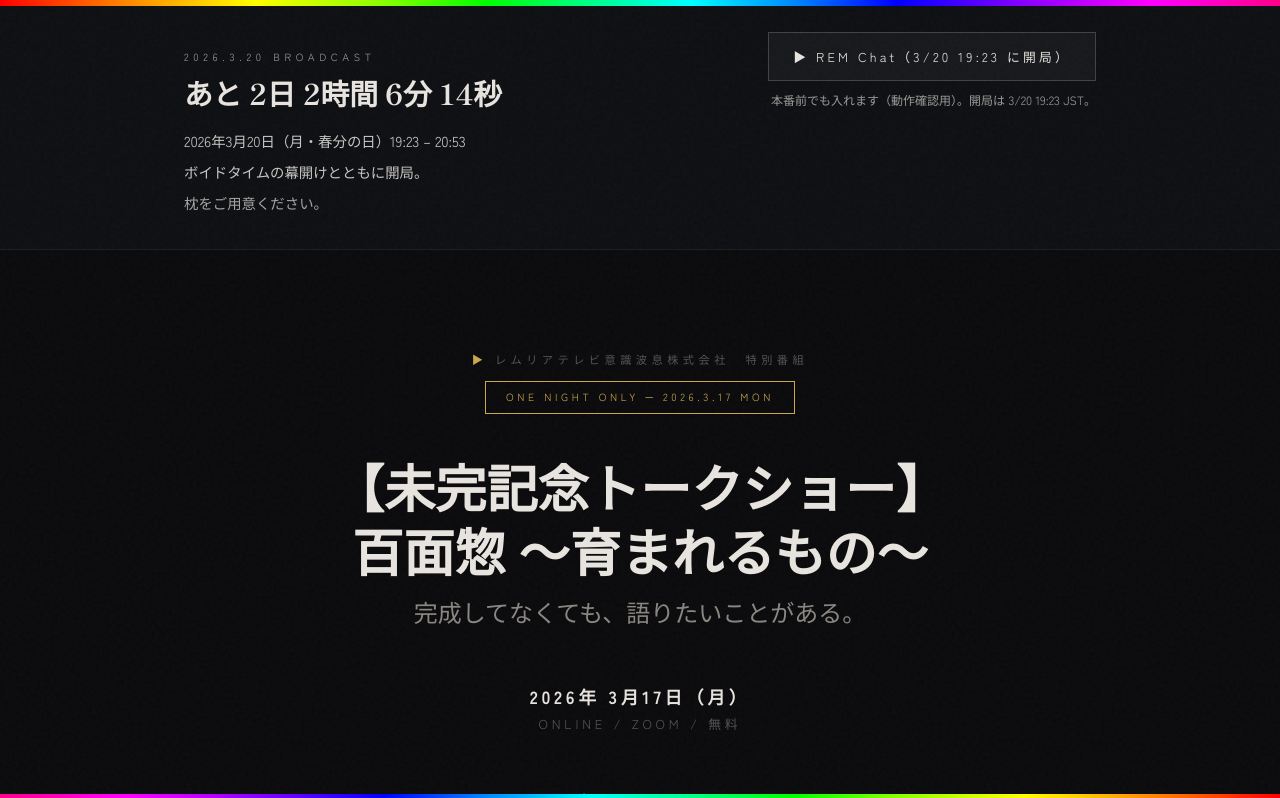
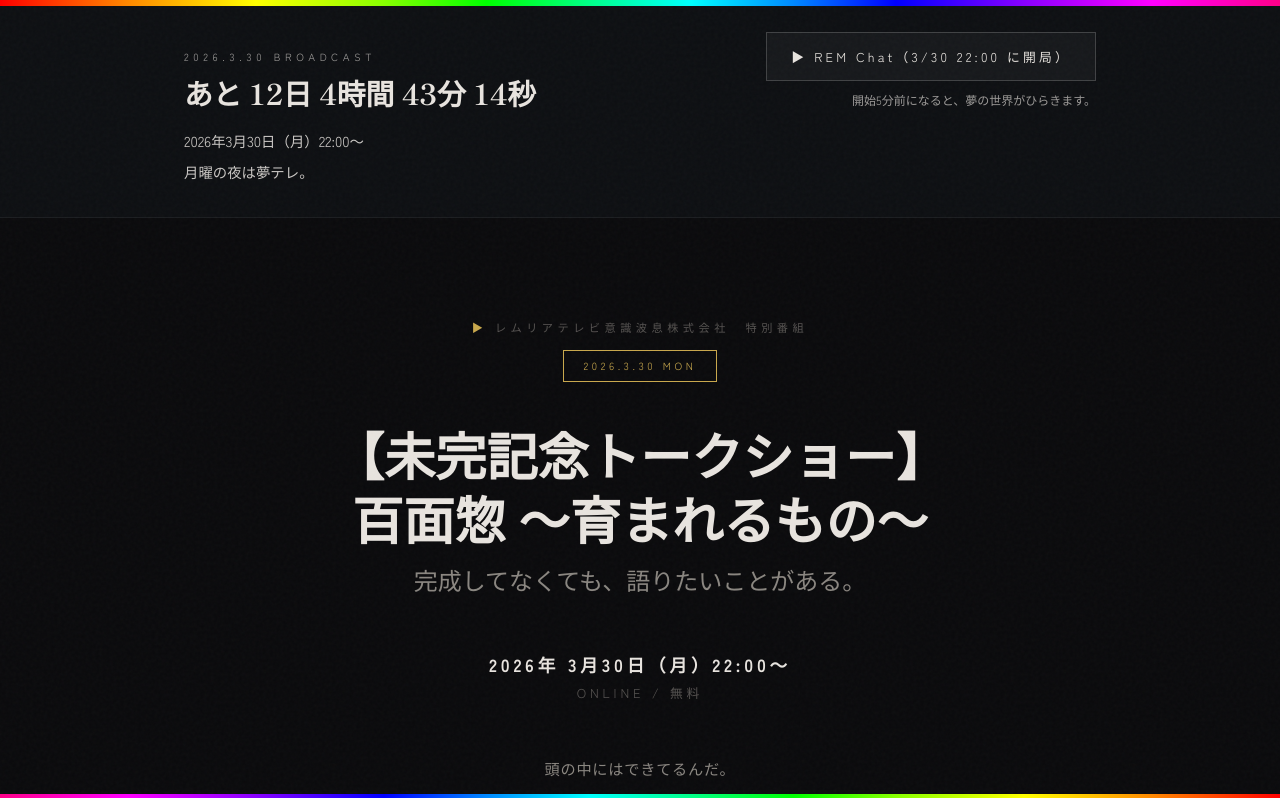
Before and after one commit to REMriaTV/mikan-kinen, a Next.js app: page / in a window 1280 px wide. Shown: the top 798 px of the page. Built offline with nearby package versions, Linux system fonts and the light colour scheme.

Commit message:
Update 3/30 broadcast strings and color bar wake link
Made-with: Cursor

```diff
--- a/src/app/garage-v2/page.tsx
+++ b/src/app/garage-v2/page.tsx
@@ -4,10 +4,10 @@ import React, { useEffect, useState } from "react";
 import GarageV2Client from "@/components/GarageV2Client";
 import ColorBarScreen from "@/components/ColorBarScreen";
 
-// 2026年3月20日 19:18:00 JST（開局5分前）= 2026-03-20T10:18:00Z
-const UNLOCK_TIME_MS = Date.parse("2026-03-20T10:18:00Z");
-// 2026年3月20日 20:53:00 JST（終了）= 2026-03-20T11:53:00Z
-const CLOSE_TIME_MS = Date.parse("2026-03-20T11:53:00Z");
+// 2026年3月30日 21:55:00 JST（開局5分前）= 2026-03-30T12:55:00Z
+const UNLOCK_TIME_MS = Date.parse("2026-03-30T12:55:00Z");
+// 2026年3月30日 23:30:00 JST（終了）= 2026-03-30T14:30:00Z
+const CLOSE_TIME_MS = Date.parse("2026-03-30T14:30:00Z");
 
 export default function GarageV2Page() {
   const [viewMode, setViewMode] = useState<"pre" | "live" | "closed">(() => {
--- a/src/app/page.tsx
+++ b/src/app/page.tsx
@@ -11,7 +11,7 @@ export default function Home() {
           <span className="text-gold">▶</span> レムリアテレビ意識波息株式会社　特別番組
         </p>
         <div className="inline-block border border-gold text-gold text-[0.65rem] tracking-[0.35em] px-5 py-1.5 mb-10 animate-fade-in" style={{ animationDelay: "0.6s" }}>
-          ONE NIGHT ONLY ─ 2026.3.17 MON
+          2026.3.30 MON
         </div>
         <h1 className="font-shippori font-extrabold text-[clamp(1.8rem,5vw,3.2rem)] leading-tight mb-2 animate-fade-in" style={{ animationDelay: "0.9s" }}>
           【未完記念トークショー】<br />百面惣 ～育まれるもの～
@@ -20,9 +20,9 @@ export default function Home() {
           完成してなくても、語りたいことがある。
         </p>
         <p className="text-[0.8rem] tracking-[0.3em] text-dim animate-fade-in" style={{ animationDelay: "1.4s" }}>
-          <strong className="text-primary text-[1.1rem]">2026年 3月17日（月）</strong>
+          <strong className="text-primary text-[1.1rem]">2026年 3月30日（月）22:00〜</strong>
           <br />
-          ONLINE / ZOOM / 無料
+          ONLINE / 無料
         </p>
         <div className="max-w-[520px] mt-12 animate-fade-in" style={{ animationDelay: "1.7s" }}>
           <p className="font-shippori text-[0.95rem] text-secondary leading-[2.2] tracking-[0.05em]">
@@ -154,8 +154,8 @@ export default function Home() {
           参加する
         </h2>
         <p className="text-secondary text-[0.88rem] mb-10">
-          2026年3月17日（月）/ オンライン / Zoom / 無料<br />
-          プロデューサーの家に集まって、<br />酒を飲みながら面白い話を聞く夜。
+          2026年3月30日（月）22:00〜 / オンライン / 無料<br />
+          お風呂に入って、<br />布団の中からどうぞ。
         </p>
         <a
           href="https://forms.gle/sv8kSGbv2qhSzh3M9"
@@ -166,7 +166,7 @@ export default function Home() {
           参加を申し込む
         </a>
         <p className="mt-4 text-[0.72rem] text-dim">
-          ※ Googleフォームが開きます。Zoomリンクは申込後にお送りします。
+          ※ Googleフォームが開きます。
         </p>
       </section>
 
--- a/src/components/BroadcastCountdownBanner.tsx
+++ b/src/components/BroadcastCountdownBanner.tsx
@@ -7,18 +7,18 @@ const COPY = {
   COUNTDOWN_PREFIX: "あと",
   COUNTDOWN_SUFFIX: "",
   NOW_CHANNELING: "Now Channeling...",
-  REM_CHAT_LABEL_BEFORE: "REM Chat（3/20 19:23 に開局）",
+  BROADCAST_LABEL: "2026.3.30 BROADCAST",
+  REM_CHAT_LABEL_BEFORE: "REM Chat（3/30 22:00 に開局）",
   REM_CHAT_LABEL_AFTER: "REM Chat に入る",
   REM_CHAT_NOTE_BEFORE:
-    "本番前でも入れます（動作確認用）。開局は 3/20 19:23 JST。",
+    "開始5分前になると、夢の世界がひらきます。",
   REM_CHAT_NOTE_AFTER: "交信を開始できます。",
-  EVENT_DATE: "2026年3月20日（月・春分の日）19:23 – 20:53",
-  EVENT_TAGLINE: "ボイドタイムの幕開けとともに開局。",
-  EVENT_NOTE: "枕をご用意ください。",
+  EVENT_DATE: "2026年3月30日（月）22:00〜",
+  EVENT_TAGLINE: "月曜の夜は夢テレ。",
 } as const;
 
-// 2026-03-20 19:23:00 JST = 2026-03-20T10:23:00Z
-const TARGET_EPOCH_MS = Date.parse("2026-03-20T10:23:00Z");
+// 2026-03-30 22:00:00 JST = 2026-03-30T13:00:00Z
+const TARGET_EPOCH_MS = Date.parse("2026-03-30T13:00:00Z");
 
 function formatCountdown(ms: number) {
   const totalSeconds = Math.max(0, Math.floor(ms / 1000));
@@ -30,15 +30,20 @@ function formatCountdown(ms: number) {
 }
 
 export default function BroadcastCountdownBanner() {
-  const [nowMs, setNowMs] = useState<number>(() => Date.now());
+  const [mounted, setMounted] = useState(false);
+  // SSR と hydration 初期を一致させるため、Date.now() は描画に使わない
+  const [nowMs, setNowMs] = useState<number>(TARGET_EPOCH_MS);
 
   useEffect(() => {
+    setMounted(true);
+    setNowMs(Date.now());
     const t = window.setInterval(() => setNowMs(Date.now()), 1000);
     return () => window.clearInterval(t);
   }, []);
 
   const remainingMs = TARGET_EPOCH_MS - nowMs;
-  const isLive = remainingMs <= 0;
+  // プレースホルダー表示中は常に "放送前" 扱いにして初期HTML一致を担保
+  const isLive = mounted && remainingMs <= 0;
   const countdown = useMemo(() => formatCountdown(remainingMs), [remainingMs]);
 
   return (
@@ -47,16 +52,25 @@ export default function BroadcastCountdownBanner() {
         <div className="flex flex-col md:flex-row md:items-end md:justify-between gap-4">
           <div className="space-y-2">
             <p className="text-[0.65rem] tracking-[0.45em] uppercase text-[rgba(232,228,223,0.65)]">
-              2026.3.20 Broadcast
+              {COPY.BROADCAST_LABEL}
             </p>
             <div className="font-shippori font-bold text-[clamp(1.2rem,3vw,1.8rem)] leading-tight">
               {isLive ? (
                 <span className="text-gold">{COPY.NOW_CHANNELING}</span>
               ) : (
                 <span>
-                  {COPY.COUNTDOWN_PREFIX} {countdown.days}日 {countdown.hours}時間{" "}
-                  {countdown.minutes}分 {countdown.seconds}秒
-                  {COPY.COUNTDOWN_SUFFIX}
+                  {mounted ? (
+                    <>
+                      {COPY.COUNTDOWN_PREFIX} {countdown.days}日 {countdown.hours}時間{" "}
+                      {countdown.minutes}分 {countdown.seconds}秒
+                      {COPY.COUNTDOWN_SUFFIX}
+                    </>
+                  ) : (
+                    <>
+                      {COPY.COUNTDOWN_PREFIX} --日 --時間 --分 --秒
+                      {COPY.COUNTDOWN_SUFFIX}
+                    </>
+                  )}
                 </span>
               )}
             </div>
@@ -84,9 +98,6 @@ export default function BroadcastCountdownBanner() {
           <div className="space-y-1 text-[0.9rem] text-[rgba(232,228,223,0.86)] leading-[1.9]">
             <div>{COPY.EVENT_DATE}</div>
             <div>{COPY.EVENT_TAGLINE}</div>
-            <div className="text-[0.9rem] text-[rgba(232,228,223,0.7)]">
-              {COPY.EVENT_NOTE}
-            </div>
           </div>
         </div>
       </div>
--- a/src/components/ColorBarScreen.tsx
+++ b/src/components/ColorBarScreen.tsx
@@ -1,6 +1,8 @@
 "use client";
 
 import React from "react";
+import Link from "next/link";
+import Image from "next/image";
 
 export default function ColorBarScreen() {
   return (
@@ -64,7 +66,7 @@ export default function ColorBarScreen() {
       </div>
 
       {/* 案内テキスト */}
-      <div style={{ textAlign: "center", marginTop: "24px" }}>
+      <div style={{ textAlign: "center", marginTop: "18px" }}>
         <div
           style={{
             color: "#E8E4DF",
@@ -84,11 +86,31 @@ export default function ColorBarScreen() {
             marginBottom: "6px",
           }}
         >
-          しばらくお待ちください
+          只今放送休眠中
         </div>
         <div style={{ color: "#E8E4DF", fontSize: "15px", fontWeight: 500 }}>
-          本日 19:23 より放送開始
+          次回の夢でお会いしましょう
         </div>
+      </div>
+
+      <div style={{ marginTop: "14px" }}>
+        <Link
+          href="/"
+          style={{
+            display: "inline-block",
+            padding: "6px 12px",
+            borderRadius: "999px",
+            textDecoration: "none",
+            color: "#E8E4DF",
+            background: "rgba(0,0,0,0.10)",
+            border: "none",
+            backdropFilter: "blur(6px)",
+          }}
+        >
+          <span style={{ fontSize: 12, opacity: 0.9, letterSpacing: "0.1em" }}>
+            おきる
+          </span>
+        </Link>
       </div>
     </div>
   );
```
